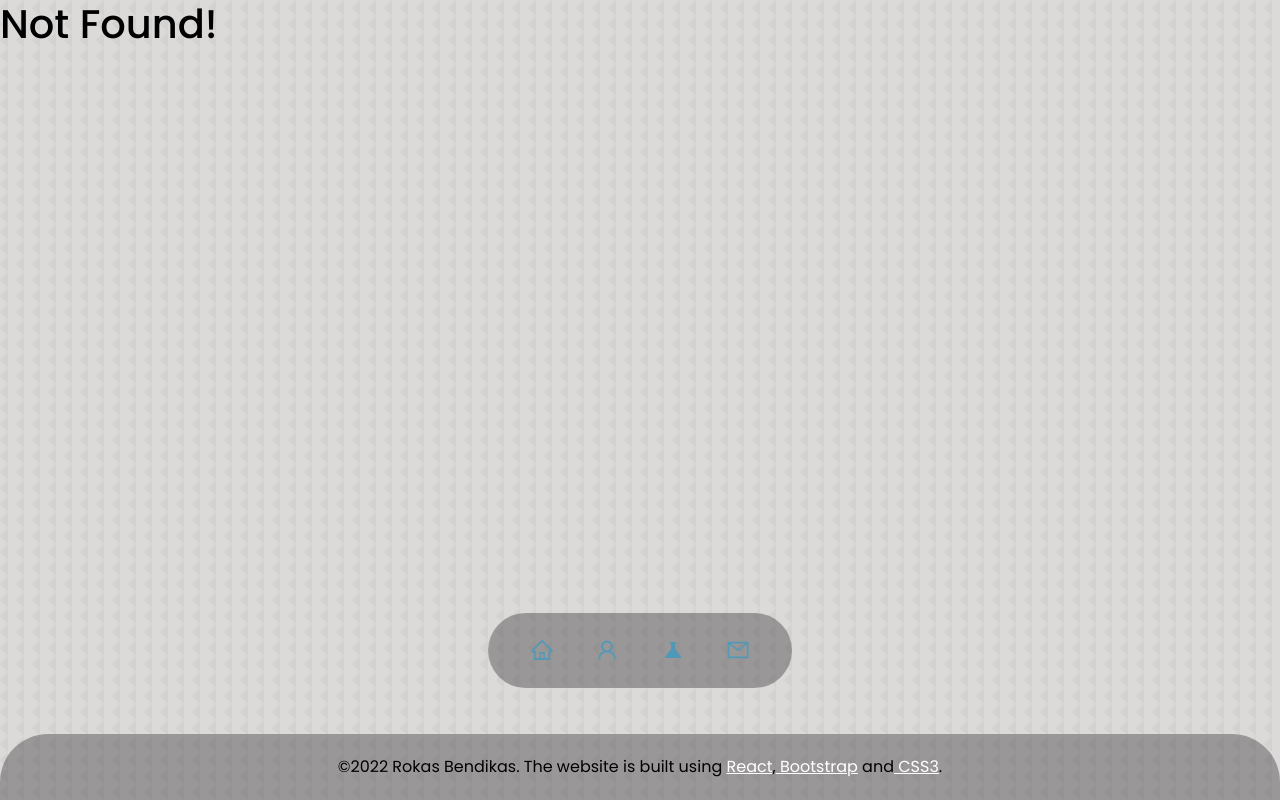
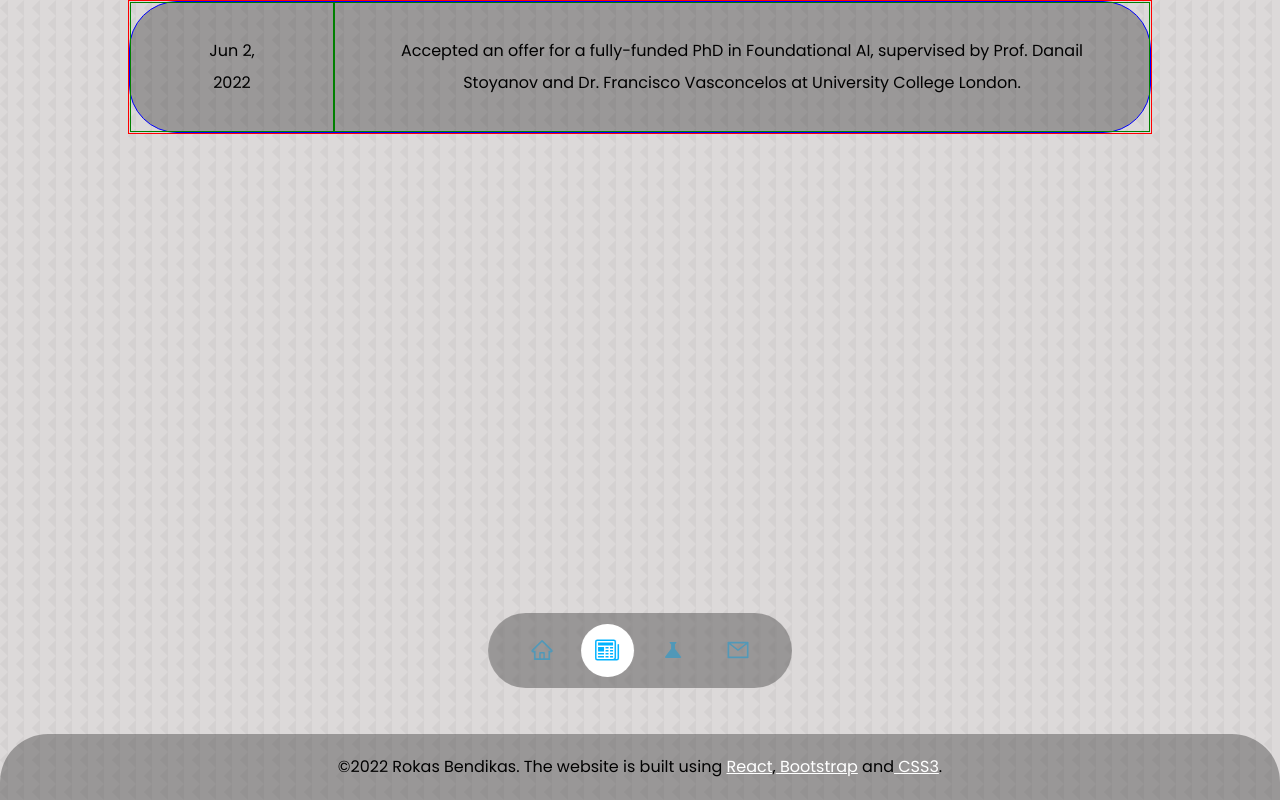
Before and after one commit to rokas-bendikas/new-personal-website, a React (Create React App) app: page /news in a window 1280 px wide. Before the commit this address had no page. Built offline with nearby package versions, Linux system fonts and the light colour scheme.

Commit message:
Added news section

```diff
--- a/src/components/about/About.jsx
+++ b/src/components/about/About.jsx
@@ -34,14 +34,6 @@ const About = (props) => {
                     </div>
                 </div>
             </div>
-            <div className="container-row">
-                <hr />
-            </div>
-            <div id="about-header" className="container-row">
-                <div className="container-column">
-                    <h1>News</h1>
-                </div>
-            </div>
         </div>
     );
 }
--- a/src/components/navbar/Nav.jsx
+++ b/src/components/navbar/Nav.jsx
@@ -1,5 +1,5 @@
 import {AiOutlineHome} from 'react-icons/ai'
-import {AiOutlineUser} from 'react-icons/ai'
+import {BsNewspaper} from 'react-icons/bs'
 import {MdScience} from 'react-icons/md'
 import {AiOutlineMail} from 'react-icons/ai'
 
@@ -11,7 +11,7 @@ const WebsiteNavbar = () => {
     return(
         <nav>
             <NavLink to='/'><AiOutlineHome /></NavLink>
-            <NavLink to='/projects'><AiOutlineUser /></NavLink>
+            <NavLink to='/news'><BsNewspaper /></NavLink>
             <NavLink to='/publications'><MdScience /></NavLink>
             <NavLink to='/contacts'><AiOutlineMail /></NavLink>
         </nav>
--- /dev/null
+++ b/src/components/news/News.css
@@ -0,0 +1,14 @@
+.news-item{
+    padding: 0 !important;
+    grid-template-columns: 20% 80%;
+    background: var(--color-navbar-background);
+    border-radius: 3rem;
+}
+
+.news-date{
+    padding: 1 !important;
+}
+
+.news-content{
+    padding: 1 !important;
+}
--- /dev/null
+++ b/src/components/news/News.jsx
@@ -0,0 +1,20 @@
+import "./News.css"
+
+const News = (props) => {
+    return(
+        <div className="section-container">
+            <div className="news-item container-row">
+                <div className="container-column news-date">
+                    Jun 2,
+                    <br />
+                    2022
+                </div>
+                <div className="container-column news-content">
+                Accepted an offer for a fully-funded PhD in Foundational AI, supervised by Prof. Danail Stoyanov and Dr. Francisco Vasconcelos at University College London.
+                </div>
+            </div>
+        </div>
+    );
+}
+
+export default News
--- a/src/components/projects/Projects.jsx
+++ /dev/null
@@ -1,8 +0,0 @@
-
-const Projects = (props) => {
-    return(
-        <h1>Projects</h1>
-    );
-}
-
-export default Projects
--- a/src/components/router/Routes.jsx
+++ b/src/components/router/Routes.jsx
@@ -4,7 +4,7 @@ import {Routes,Route} from "react-router-dom"
 import AnimationLayout from './Transitions'
 
 import About from '../about/About'
-import Projects from '../projects/Projects'
+import News from '../news/News'
 import Publications from '../publications/Publications'
 import Contacts from '../contacts/Contacts'
 import NotFoundError from '../errors/NotFound'
@@ -14,7 +14,7 @@ function WebRoutes() {
     <Routes>
         <Route element={<AnimationLayout/>}>
             <Route path='/' element={<About/>}/>
-            <Route path='/projects' element={<Projects/>}/>
+            <Route path='/news' element={<News/>}/>
             <Route path='/publications' element={<Publications/>}/>
             <Route path='/contacts' element={<Contacts/>}/>
             <Route path="*" element={<NotFoundError/>}/>
--- a/src/index.css
+++ b/src/index.css
@@ -50,19 +50,6 @@ hr {
   border-radius: 3rem;
 }
 
-/*
-body::before{
-  content: " ";
-  position: absolute;
-  top: 0;
-  left: 0;
-  width: 100%;
-  height: 100%;
-  opacity: 0.3;
-  background-image: url(../src/assets/bg-texture.png);
-}
-*/
-
 a {
   color: var(--color-hyperlink)
 }
@@ -86,15 +73,18 @@ img{
   margin: 0 auto;
   text-align: center;
   margin-bottom: 15rem;
+  border: 1px red solid;
 }
 
 .container-row {
   display: grid;
   padding: 1rem 0;
+  border: 1px blue solid;
 }
 
 .container-column{
   padding: 2rem;
+  border: 1px green solid;
 }
 
 /* =================== MEDIA QUERIES (MEDIUM DEVICES) ==================== */
```
